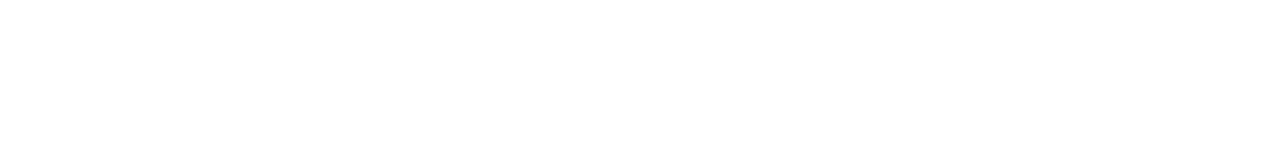
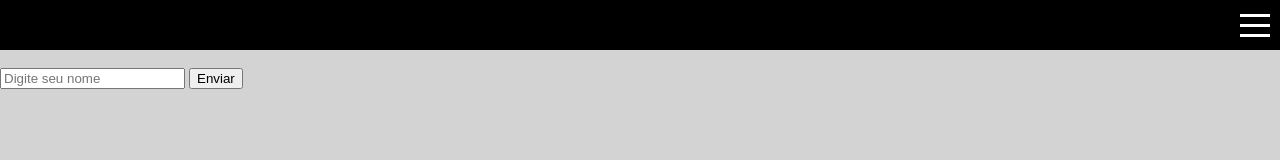
Before and after one commit to camilacarvs/d204-dom-Estiliza-o-do-menu-, a plain HTML site: page index.html in a window 1280 px wide. Drawn offline with Linux system fonts and the light colour scheme.

Commit message:
perzonalizar a nav e o menu

```diff
--- a/index.html
+++ b/index.html
@@ -1,14 +1,32 @@
 <!DOCTYPE html>
-<html lang="en">
+<html lang="pt-br">
 <head>
     <meta charset="UTF-8">
     <meta name="viewport" content="width=device-width, initial-scale=1.0">
     <meta http-equiv="X-UA-Compatible" content="ie=edge">
     <link rel="stylesheet" href="style.css">
-    <script src="script.js"> <script>
+    <script defer src="script.js"></script>
     <title>Document</title>
-</head>
+    <head>
 <body>
+    <header>
+        <div class="menu-hamburguer">
+            <span class="traco-1"></span>
+            <span class="traco-2"></span>
+            <span class="traco-3"></span>
+        </div>
+
+    </header>
+    <nav>
+        <a href="">Hoje</a>
+        <a href="">é</a>
+        <a href="">Sexta-feira</a>
+    </nav>
+    <section>
+        <input placeholder="Digite seu nome" type="text">
+        <button>Enviar</button>
+    </section>
+    <h2></h2>
 
 </body>
 </html>
--- a/script.js
+++ b/script.js
@@ -0,0 +1,36 @@
+let menuHamburguer = document.querySelector(".menu-hamburguer");
+let nav = document.querySelector("nav");
+let input = document.querySelector("input");
+let botao = document.querySelector("button");
+let h2 = document.querySelector("h2");
+// o que está entre () é um parametro de hmtl
+
+function mostrarMenu(){
+    //JEITO 1
+   //nav.classList.add("visivel");
+
+   //JEITO2
+    // if(nav.classList.contains("visivel")){
+    //     nav.classList.remove("visivel");
+    // }else{
+    //     nav.classList.add("visivel");
+    // }
+    //adiciona e remove o sisivel no console do css assim que se clica na nav
+
+    //JEITO3
+    //nav.style.display = "block";
+    //consegue acessar todos os elemento de css
+
+    nav.classList.toggle("visivel");
+    menuHamburguer.classList.toggle("ativo");
+}
+
+function pegarNome(){
+    let nome = input.value;
+    // pega o valor do que esta dentro da caixa
+    h2.innerHTML = `Seja Bem-vindo(a) ${nome}`;
+    input.value = "";
+}
+
+menuHamburguer.onclick = mostrarMenu;
+botao.onclick = pegarNome;
--- a/style.css
+++ b/style.css
@@ -0,0 +1,63 @@
+body{
+    margin:0;
+    background-color: lightgray;
+}
+
+header{
+    align-items: center;
+    background-color: black;
+    display: flex;
+    height: 50px;
+    justify-content: flex-end;
+}
+
+.menu-hamburguer{
+    cursor: pointer;
+    display: flex;
+    flex-direction: column;
+    height:30px;
+    justify-content: space-around;
+    margin: 10px;
+    width: 30px;
+}
+
+nav{
+    background-color: black;
+    display: flex;
+    justify-content: space-around;
+    transform: translateY(-100%);
+    transition: 0.5s ;
+    position: relative;
+    z-index: -1;
+}
+
+nav a{
+    text-decoration: none;
+    color: white;
+}
+span{
+    background-color: white;
+    display: block;
+    height: 3px;
+    transition: 0.6s;
+    width: 100%;
+}
+
+.traco-1, .traco-3{
+    transform-origin: right center;
+}
+
+.ativo .traco-1{
+    transform: rotate(-45deg);
+}
+
+.ativo .traco-2{
+    opacity: 0;
+}
+
+.ativo .traco-3{
+    transform: rotate(45deg);
+}
+.visivel{
+    transform: translateY(0);
+}
```
